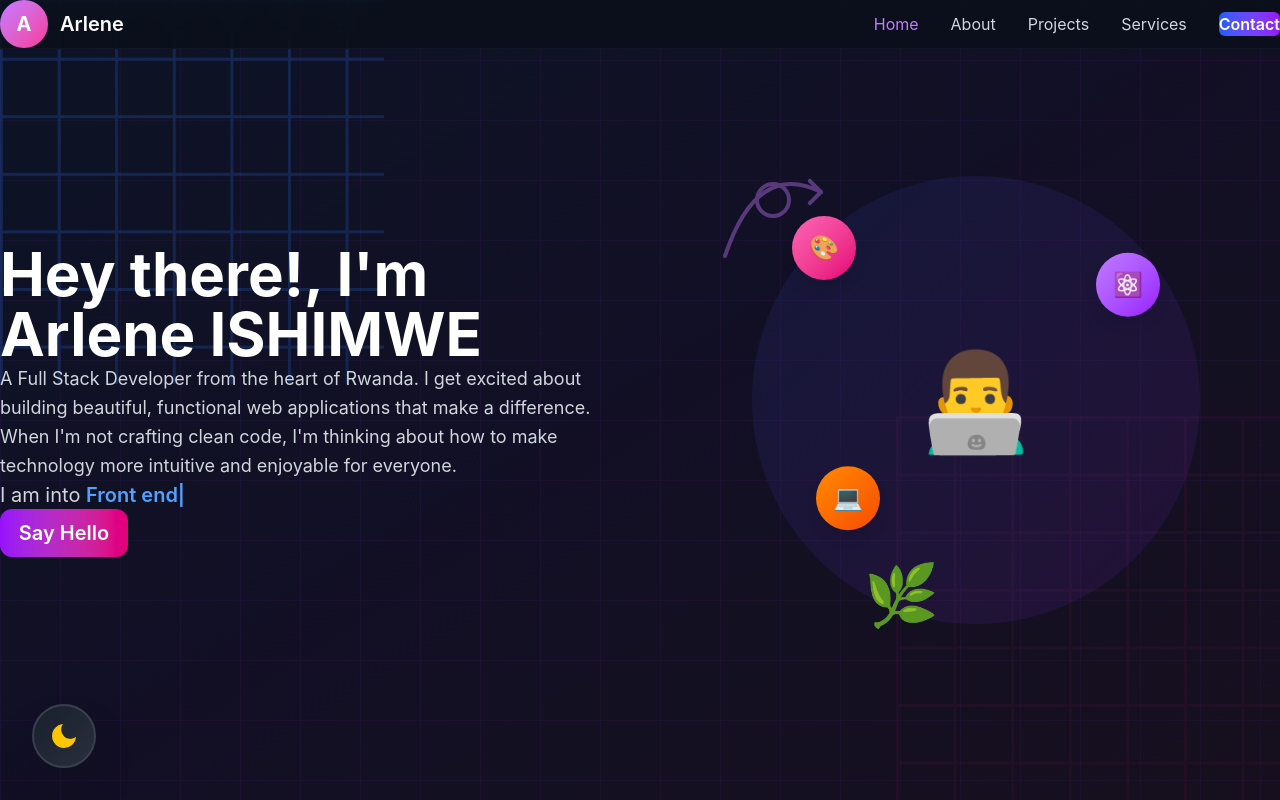
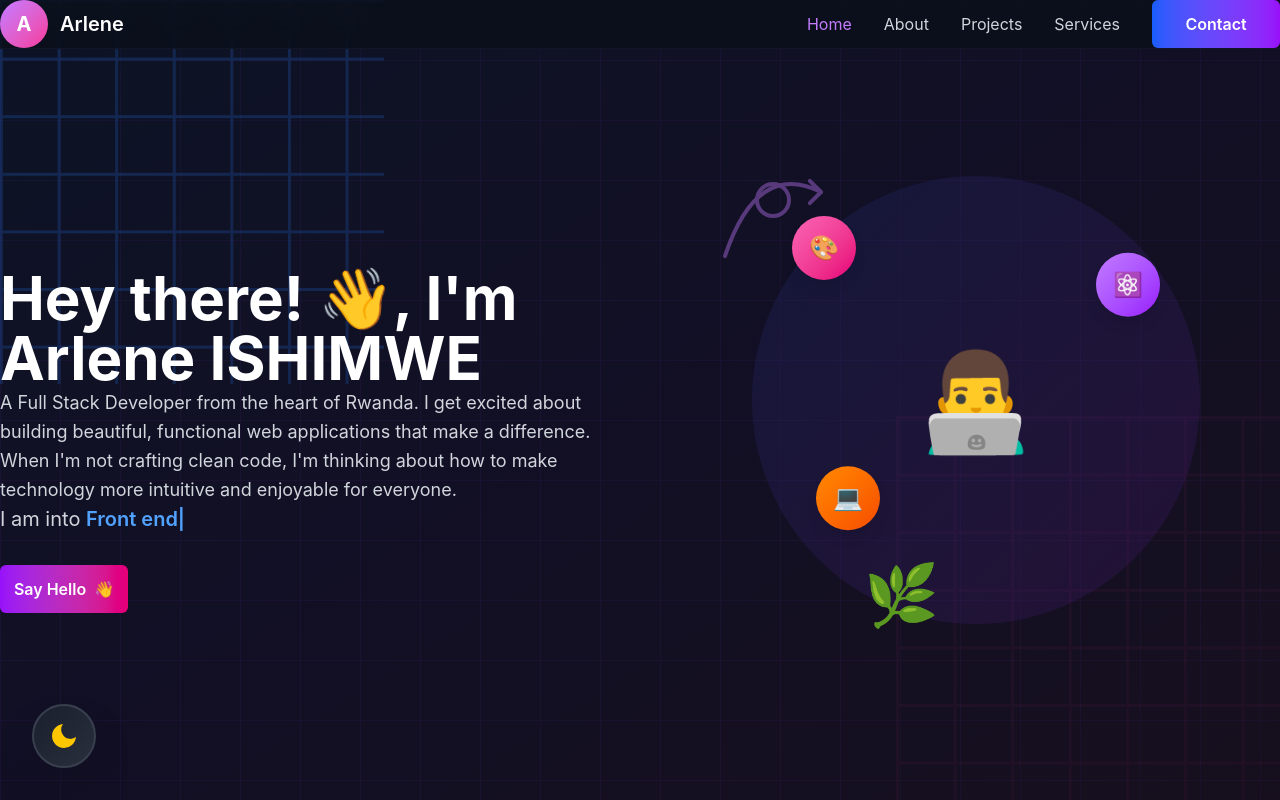
Before and after one commit to IshimweArlene/Portfolio-, a Next.js app: page / in a window 1280 px wide. Shown: the top 800 px of the page. Built offline with nearby package versions, Linux system fonts and the light colour scheme.

Commit message:
ui modified

```diff
--- a/app/globals.css
+++ b/app/globals.css
@@ -14,6 +14,23 @@ body {
   background: #0B0F1A;
   color: #ededed;
   font-family: -apple-system, BlinkMacSystemFont, 'Segoe UI', Roboto, Oxygen, Ubuntu, Cantarell, sans-serif;
+}
+
+@keyframes wave {
+  0% { transform: rotate(0deg); }
+  10% { transform: rotate(14deg); }
+  20% { transform: rotate(-8deg); }
+  30% { transform: rotate(14deg); }
+  40% { transform: rotate(-4deg); }
+  50% { transform: rotate(10deg); }
+  60% { transform: rotate(0deg); }
+  100% { transform: rotate(0deg); }
+}
+
+.animate-wave {
+  animation: wave 2s ease-in-out infinite;
+  transform-origin: 70% 70%;
+  display: inline-block;
 }
 
 @keyframes gradient {
--- a/app/page.tsx
+++ b/app/page.tsx
@@ -161,7 +161,7 @@ export default function Portfolio() {
               <li>
                 <button
                   onClick={() => scrollToSection('contact')}
-                  className={`px-12 py-4 rounded-md font-semibold transition-all duration-300 ${
+                  className={`rounded-md w-32 h-12 font-semibold transition-all duration-300 ${
                     isDark
                       ? 'bg-gradient-to-r from-blue-600 to-purple-600 text-white hover:shadow-lg hover:shadow-purple-500/50'
                       : 'bg-gradient-to-r from-purple-500 to-pink-500 text-white hover:shadow-lg hover:shadow-purple-400/50'
@@ -228,7 +228,7 @@ export default function Portfolio() {
             <h1 className={`text-5xl md:text-6xl font-bold mb-6 ${
               isDark ? 'text-white' : 'text-gray-900'
             }`}>
-              Hey there!, I'm<br />
+              Hey there! <span className="inline-block animate-wave">👋</span>, I'm<br />
               <span className={isDark ? 'text-white' : 'text-gray-900'}>Arlene ISHIMWE</span>
             </h1>
 
@@ -252,13 +252,13 @@ export default function Portfolio() {
 
             <button
               onClick={() => scrollToSection('contact')}
-              className={`rounded-xl text-xl  w-32 h-12 font-semibold transition-all duration-300 hover:scale-105 ${
+              className={`mt-4 rounded-md w-32 h-12 font-semibold transition-all duration-300 absolute -bottom-20 hover:scale-105 flex items-center justify-center gap-2 ${
                 isDark
                   ? 'bg-gradient-to-r from-purple-600 to-pink-600 text-white hover:shadow-lg hover:shadow-purple-500/50'
                   : 'bg-gradient-to-r from-purple-500 to-pink-500 text-white hover:shadow-lg hover:shadow-purple-400/50'
               }`}
             >
-              Say Hello
+              Say Hello <span className="inline-block animate-wave">👋</span>
             </button>
           </div>
 
```
